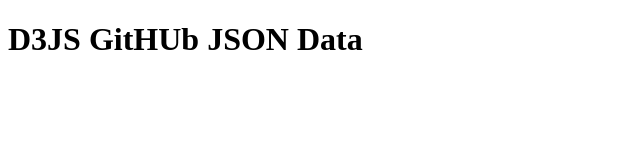
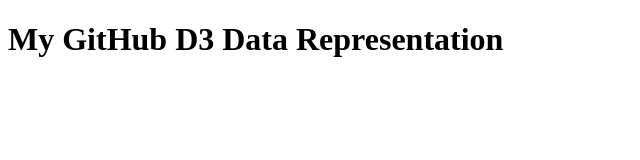
Before and after one commit to JackG1996/JackG1996.github.io, a plain HTML site: page index.html in a window 1280 px wide. Shown: the whole page, without its empty margins (0-640 px from the left). Drawn offline with Linux system fonts and the light colour scheme.

Commit message:
Update index.html

```diff
--- a/index.html
+++ b/index.html
@@ -1,9 +1,7 @@
 <!DOCTYPE html>
 <html>
-<head>
-  <title> My GitHub D3 Data Representation</title>
 <body>
-<h1>D3JS GitHUb JSON Data</h1>
+<h1>My GitHub D3 Data Representation</h1>
 <p></p>
 </body>
 </html>
```
